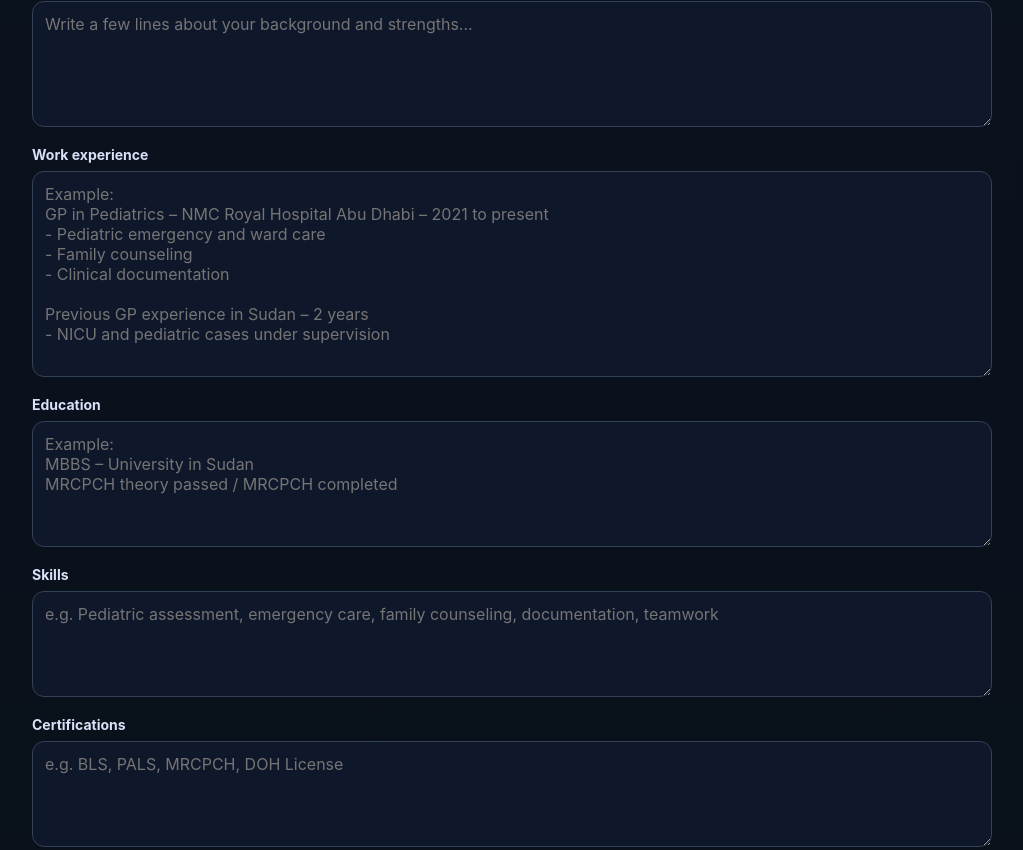
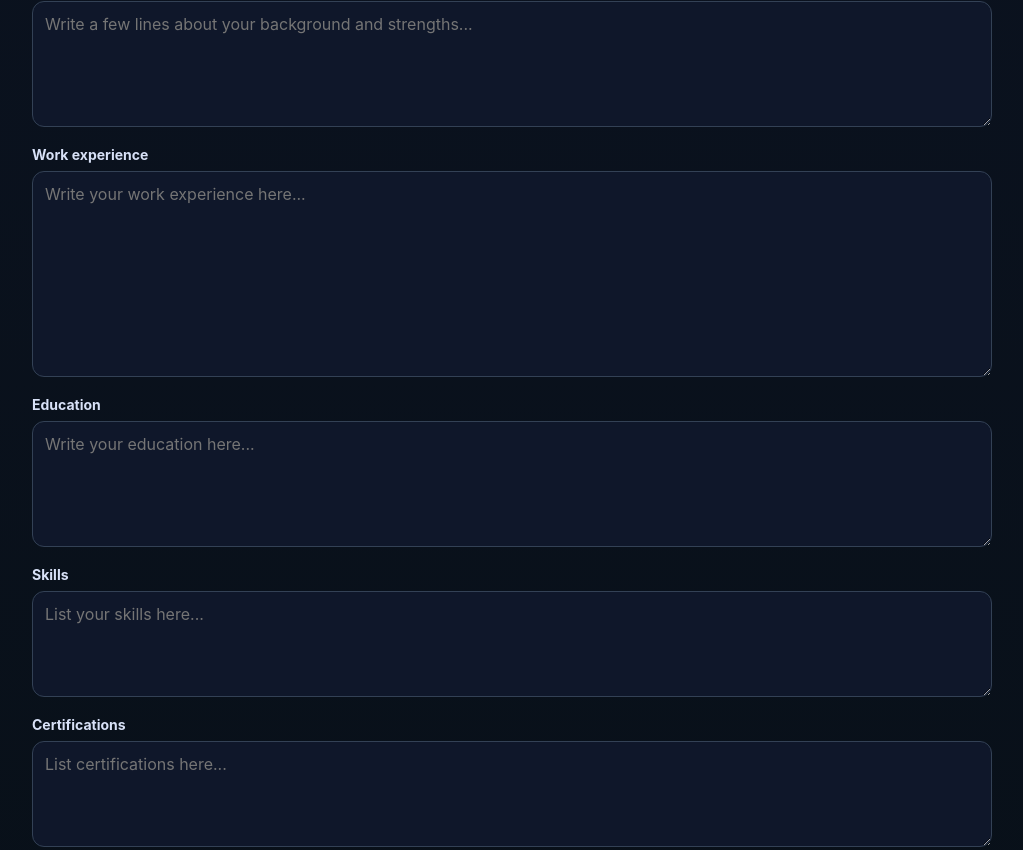
Before and after one commit to mohamedbrs9998-hue/resume-fix-new, a Next.js app: page /resume-rewrite in a window 1280 px wide. Shown: the part 370-1220 px from the top of the page, without its empty margins (128-1151 px from the left). Built offline with nearby package versions, Linux system fonts and the light colour scheme.

Commit message:
Force full CV form on resume rewrite page

```diff
--- a/app/resume-rewrite/page.js
+++ b/app/resume-rewrite/page.js
@@ -81,7 +81,7 @@ ${form.languages}
       <div style={styles.container}>
         <h1 style={styles.title}>Generate Full CV</h1>
         <p style={styles.subtitle}>
-          Fill in the details below and generate a complete professional CV.
+          Fill in the details below and continue to payment.
         </p>
 
         <div style={styles.grid}>
@@ -135,14 +135,7 @@ ${form.languages}
           label="Work experience"
           value={form.workExperience}
           onChange={(v) => updateField("workExperience", v)}
-          placeholder={`Example:
-GP in Pediatrics – NMC Royal Hospital Abu Dhabi – 2021 to present
-- Pediatric emergency and ward care
-- Family counseling
-- Clinical documentation
-
-Previous GP experience in Sudan – 2 years
-- NICU and pediatric cases under supervision`}
+          placeholder="Write your work experience here..."
           rows={9}
         />
 
@@ -150,9 +143,7 @@ Previous GP experience in Sudan – 2 years
           label="Education"
           value={form.education}
           onChange={(v) => updateField("education", v)}
-          placeholder={`Example:
-MBBS – University in Sudan
-MRCPCH theory passed / MRCPCH completed`}
+          placeholder="Write your education here..."
           rows={5}
         />
 
@@ -160,7 +151,7 @@ MRCPCH theory passed / MRCPCH completed`}
           label="Skills"
           value={form.skills}
           onChange={(v) => updateField("skills", v)}
-          placeholder="e.g. Pediatric assessment, emergency care, family counseling, documentation, teamwork"
+          placeholder="List your skills here..."
           rows={4}
         />
 
@@ -168,7 +159,7 @@ MRCPCH theory passed / MRCPCH completed`}
           label="Certifications"
           value={form.certifications}
           onChange={(v) => updateField("certifications", v)}
-          placeholder="e.g. BLS, PALS, MRCPCH, DOH License"
+          placeholder="List certifications here..."
           rows={4}
         />
 
@@ -191,42 +182,6 @@ MRCPCH theory passed / MRCPCH completed`}
         </div>
 
         {error ? <div style={styles.error}>{error}</div> : null}
-
-        {result ? (
-          <div style={styles.resultBox}>
-            <h2 style={styles.resultTitle}>Generated CV</h2>
-
-            <section style={styles.section}>
-              <h3 style={styles.sectionTitle}>Professional Summary</h3>
-              <p style={styles.preWrap}>{result.professional_summary}</p>
-            </section>
-
-            <section style={styles.section}>
-              <h3 style={styles.sectionTitle}>Core Skills</h3>
-              <p style={styles.preWrap}>{result.core_skills}</p>
-            </section>
-
-            <section style={styles.section}>
-              <h3 style={styles.sectionTitle}>Professional Experience</h3>
-              <p style={styles.preWrap}>{result.professional_experience}</p>
-            </section>
-
-            <section style={styles.section}>
-              <h3 style={styles.sectionTitle}>Education</h3>
-              <p style={styles.preWrap}>{result.education}</p>
-            </section>
-
-            <section style={styles.section}>
-              <h3 style={styles.sectionTitle}>Certifications</h3>
-              <p style={styles.preWrap}>{result.certifications}</p>
-            </section>
-
-            <section style={styles.section}>
-              <h3 style={styles.sectionTitle}>Languages</h3>
-              <p style={styles.preWrap}>{result.languages}</p>
-            </section>
-          </div>
-        ) : null}
       </div>
     </main>
   );
@@ -335,27 +290,4 @@ const styles = {
     marginBottom: 20,
     fontWeight: 700,
   },
-  resultBox: {
-    marginTop: 24,
-    padding: 20,
-    borderRadius: 16,
-    background: "#0f172a",
-    border: "1px solid #334155",
-  },
-  resultTitle: {
-    fontSize: 28,
-    marginBottom: 16,
-  },
-  section: {
-    marginBottom: 20,
-  },
-  sectionTitle: {
-    fontSize: 20,
-    marginBottom: 8,
-  },
-  preWrap: {
-    whiteSpace: "pre-wrap",
-    lineHeight: 1.7,
-    color: "#e2e8f0",
-  },
 };
```
